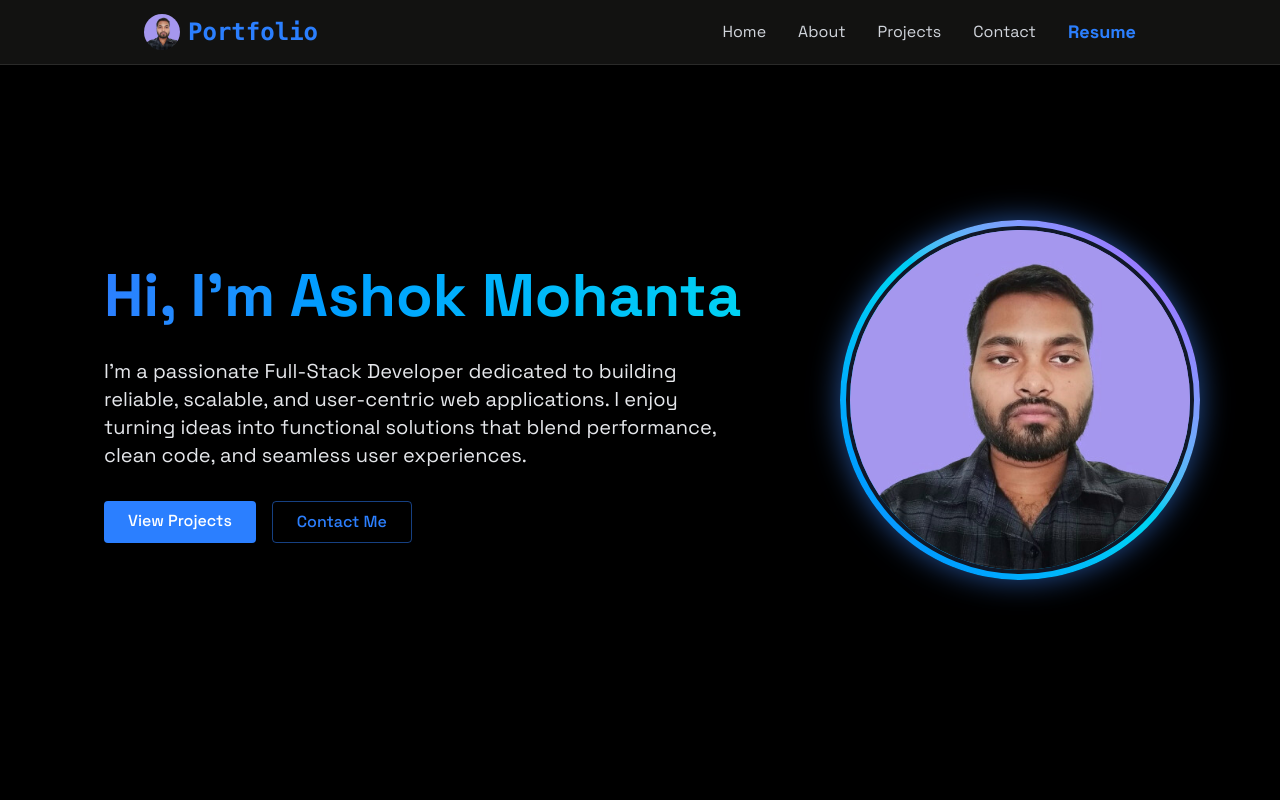
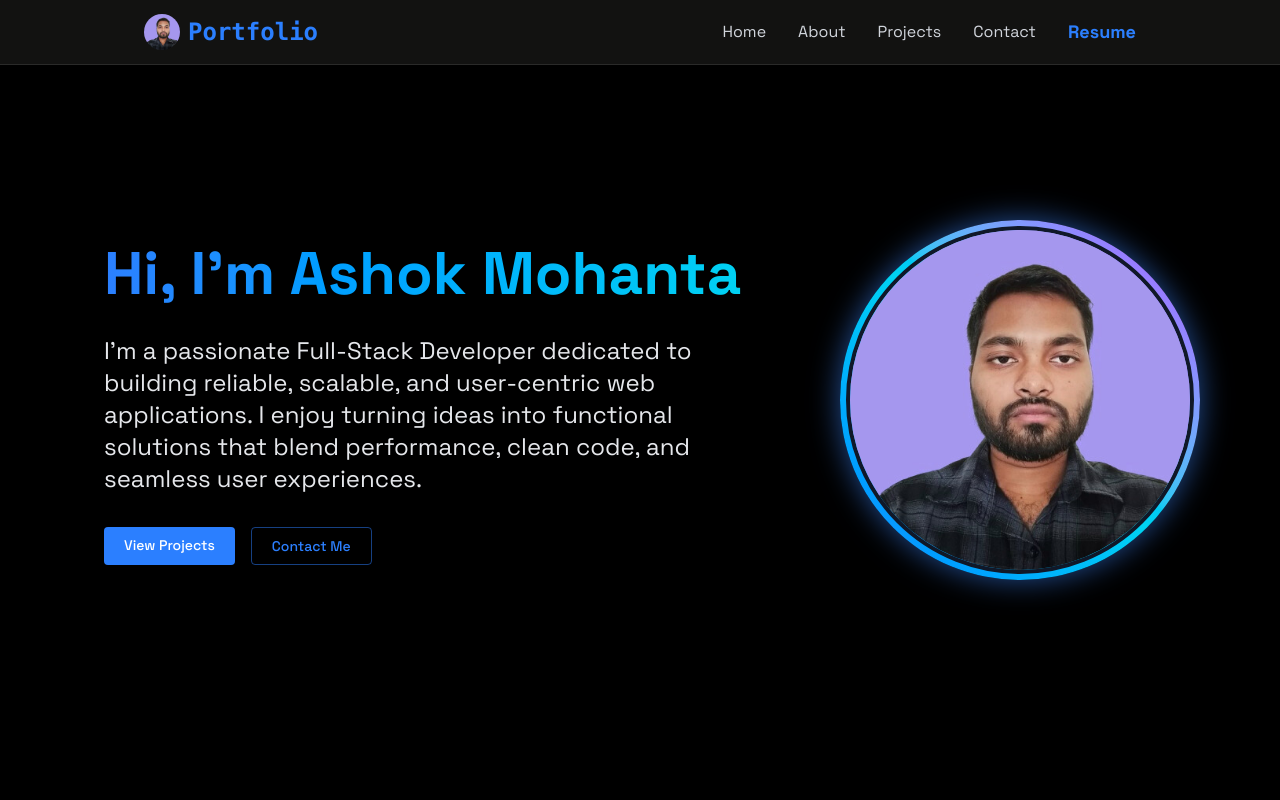
Before and after one commit to ASHOK-MOHANTA/Ashok-Portfolio, a React (Vite) app: page / in a window 1280 px wide. Shown: the top 800 px of the page. Built offline with nearby package versions, Linux system fonts and the light colour scheme.

Commit message:
update responsiveness

```diff
--- a/src/Compinents/sections/Home.jsx
+++ b/src/Compinents/sections/Home.jsx
@@ -1,3 +1,64 @@
+// import { RevealOnScroll } from "../RevealOnScroll";
+// import Profile from "../../assets/Hero2.jpg";
+
+// export const Home = () => {
+//   return (
+//     <section
+//       id="home"
+//       className="min-h-screen flex flex-col lg:flex-row items-center justify-center gap-8 lg:gap-16 px-4 sm:px-6 lg:px-20 text-white overflow-x-hidden"
+//     >
+//       {/* Left Content */}
+//       <RevealOnScroll>
+//         <div className="text-center lg:text-left max-w-md sm:max-w-lg md:max-w-xl lg:max-w-2xl">
+//           <h1 className="text-2xl sm:text-3xl md:text-5xl lg:text-6xl font-bold mb-4 sm:mb-6 bg-gradient-to-r from-blue-500 to-cyan-400 bg-clip-text text-transparent leading-snug sm:leading-tight">
+//             Hi, I'm Ashok Mohanta
+//           </h1>
+//           <p className="text-gray-200 text-sm sm:text-base md:text-lg lg:text-xl mb-6 sm:mb-8">
+//             I'm a passionate Full-Stack Developer dedicated to building reliable,
+//             scalable, and user-centric web applications. I enjoy turning ideas
+//             into functional solutions that blend performance, clean code, and
+//             seamless user experiences.
+//           </p>
+
+//           {/* Buttons */}
+//           <div className="flex flex-col sm:flex-row justify-center lg:justify-start gap-3 sm:gap-4">
+//             <a
+//               href="#projects"
+//               className="bg-blue-500 text-white py-2 px-5 sm:px-6 rounded font-medium text-sm sm:text-base transition hover:-translate-y-0.5 hover:shadow-[0_0_15px_rgba(59,130,246,0.4)]"
+//             >
+//               View Projects
+//             </a>
+//             <a
+//               href="#contact"
+//               className="border border-blue-500/50 text-blue-500 py-2 px-5 sm:px-6 rounded font-medium text-sm sm:text-base transition hover:-translate-y-0.5 hover:shadow-[0_0_15px_rgba(59,130,246,0.2)] hover:bg-blue-500/10"
+//             >
+//               Contact Me
+//             </a>
+//           </div>
+//         </div>
+//       </RevealOnScroll>
+
+//       {/* Right Hero Image */}
+//       <div className="flex justify-center lg:justify-end mt-8 lg:mt-0">
+//         <div
+//           className="relative w-36 h-36 sm:w-44 sm:h-44 md:w-56 md:h-56 lg:w-72 lg:h-72 xl:w-90 xl:h-90
+//           rounded-full bg-gradient-to-tr from-blue-500 via-cyan-400 to-purple-500
+//           p-[4px] sm:p-[6px] shadow-[0_0_30px_rgba(59,130,246,0.6)]"
+//         >
+//           <img
+//             src={Profile}
+//             alt="Hero"
+//             className="w-full h-full object-cover rounded-full border-2 sm:border-4 border-gray-900"
+//           />
+//         </div>
+//       </div>
+//     </section>
+//   );
+// };
+
+
+
+
 import { RevealOnScroll } from "../RevealOnScroll";
 import Profile from "../../assets/Hero2.jpg";
 
@@ -5,15 +66,24 @@ export const Home = () => {
   return (
     <section
       id="home"
-      className="min-h-screen flex flex-col lg:flex-row items-center justify-center gap-8 lg:gap-16 px-4 sm:px-6 lg:px-20 text-white overflow-x-hidden"
+      className="min-h-screen flex flex-col lg:flex-row items-center justify-center gap-8 lg:gap-16 px-4 xs:px-5 sm:px-6 lg:px-20 text-white overflow-x-hidden"
     >
       {/* Left Content */}
       <RevealOnScroll>
-        <div className="text-center lg:text-left max-w-md sm:max-w-lg md:max-w-xl lg:max-w-2xl">
-          <h1 className="text-2xl sm:text-3xl md:text-5xl lg:text-6xl font-bold mb-4 sm:mb-6 bg-gradient-to-r from-blue-500 to-cyan-400 bg-clip-text text-transparent leading-snug sm:leading-tight">
+        <div className="text-center lg:text-left max-w-md xs:max-w-lg sm:max-w-xl md:max-w-2xl lg:max-w-3xl">
+          <h1
+            className="text-2xl xs:text-3xl sm:text-4xl md:text-5xl lg:text-6xl
+            font-bold mb-4 sm:mb-6
+            bg-gradient-to-r from-blue-500 to-cyan-400 bg-clip-text text-transparent
+            leading-snug xs:leading-snug sm:leading-tight"
+          >
             Hi, I'm Ashok Mohanta
           </h1>
-          <p className="text-gray-200 text-sm sm:text-base md:text-lg lg:text-xl mb-6 sm:mb-8">
+
+          <p
+            className="text-gray-200 text-sm xs:text-base sm:text-lg md:text-xl lg:text-2xl
+            mb-6 sm:mb-8"
+          >
             I'm a passionate Full-Stack Developer dedicated to building reliable,
             scalable, and user-centric web applications. I enjoy turning ideas
             into functional solutions that blend performance, clean code, and
@@ -24,13 +94,13 @@ export const Home = () => {
           <div className="flex flex-col sm:flex-row justify-center lg:justify-start gap-3 sm:gap-4">
             <a
               href="#projects"
-              className="bg-blue-500 text-white py-2 px-5 sm:px-6 rounded font-medium text-sm sm:text-base transition hover:-translate-y-0.5 hover:shadow-[0_0_15px_rgba(59,130,246,0.4)]"
+              className="bg-blue-500 text-white py-2 px-5 xs:px-6 rounded font-medium text-sm xs:text-base transition hover:-translate-y-0.5 hover:shadow-[0_0_15px_rgba(59,130,246,0.4)]"
             >
               View Projects
             </a>
             <a
               href="#contact"
-              className="border border-blue-500/50 text-blue-500 py-2 px-5 sm:px-6 rounded font-medium text-sm sm:text-base transition hover:-translate-y-0.5 hover:shadow-[0_0_15px_rgba(59,130,246,0.2)] hover:bg-blue-500/10"
+              className="border border-blue-500/50 text-blue-500 py-2 px-5 xs:px-6 rounded font-medium text-sm xs:text-base transition hover:-translate-y-0.5 hover:shadow-[0_0_15px_rgba(59,130,246,0.2)] hover:bg-blue-500/10"
             >
               Contact Me
             </a>
@@ -41,14 +111,14 @@ export const Home = () => {
       {/* Right Hero Image */}
       <div className="flex justify-center lg:justify-end mt-8 lg:mt-0">
         <div
-          className="relative w-36 h-36 sm:w-44 sm:h-44 md:w-56 md:h-56 lg:w-72 lg:h-72 xl:w-90 xl:h-90
+          className="relative w-40 h-40 xs:w-48 xs:h-48 sm:w-56 sm:h-56 md:w-64 md:h-64 lg:w-72 lg:h-72 xl:w-90 xl:h-90
           rounded-full bg-gradient-to-tr from-blue-500 via-cyan-400 to-purple-500
-          p-[4px] sm:p-[6px] shadow-[0_0_30px_rgba(59,130,246,0.6)]"
+          p-[3px] xs:p-[4px] sm:p-[6px] shadow-[0_0_30px_rgba(59,130,246,0.6)]"
         >
           <img
             src={Profile}
             alt="Hero"
-            className="w-full h-full object-cover rounded-full border-2 sm:border-4 border-gray-900"
+            className="w-full h-full object-cover rounded-full border-2 xs:border-3 sm:border-4 border-gray-900"
           />
         </div>
       </div>
--- a/tailwind.config.js
+++ b/tailwind.config.js
@@ -1,16 +1,9 @@
-module.exports = {
+export default {
   theme: {
-    extend: {},
-  },
-  plugins: [],
-  future: {
-    hoverOnlyWhenSupported: true,
-  },
-  container: {
-    center: true,
-    padding: "1rem",
-  },
-  experimental: {
-    containerQueries: true,
+    extend: {
+      screens: {
+        xs: "400px", // iPhone-friendly breakpoint
+      },
+    },
   },
 };
```
